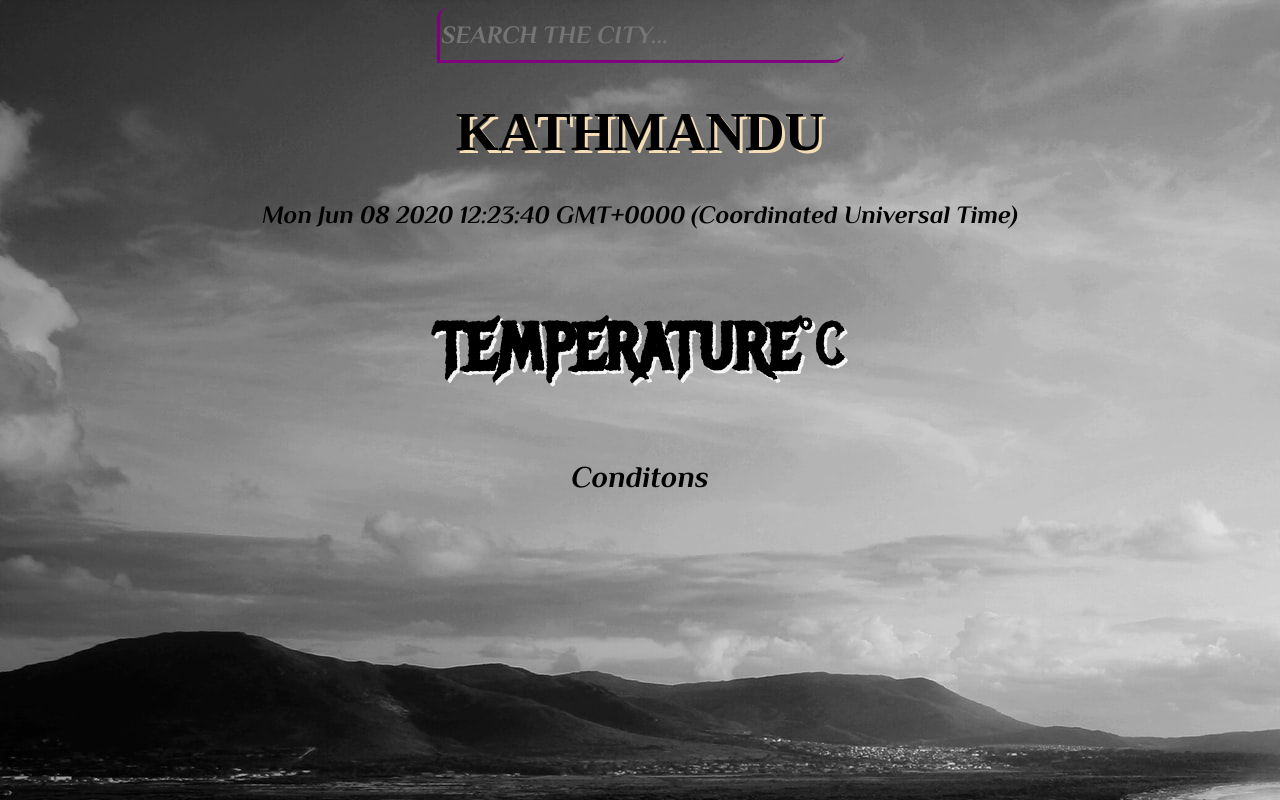
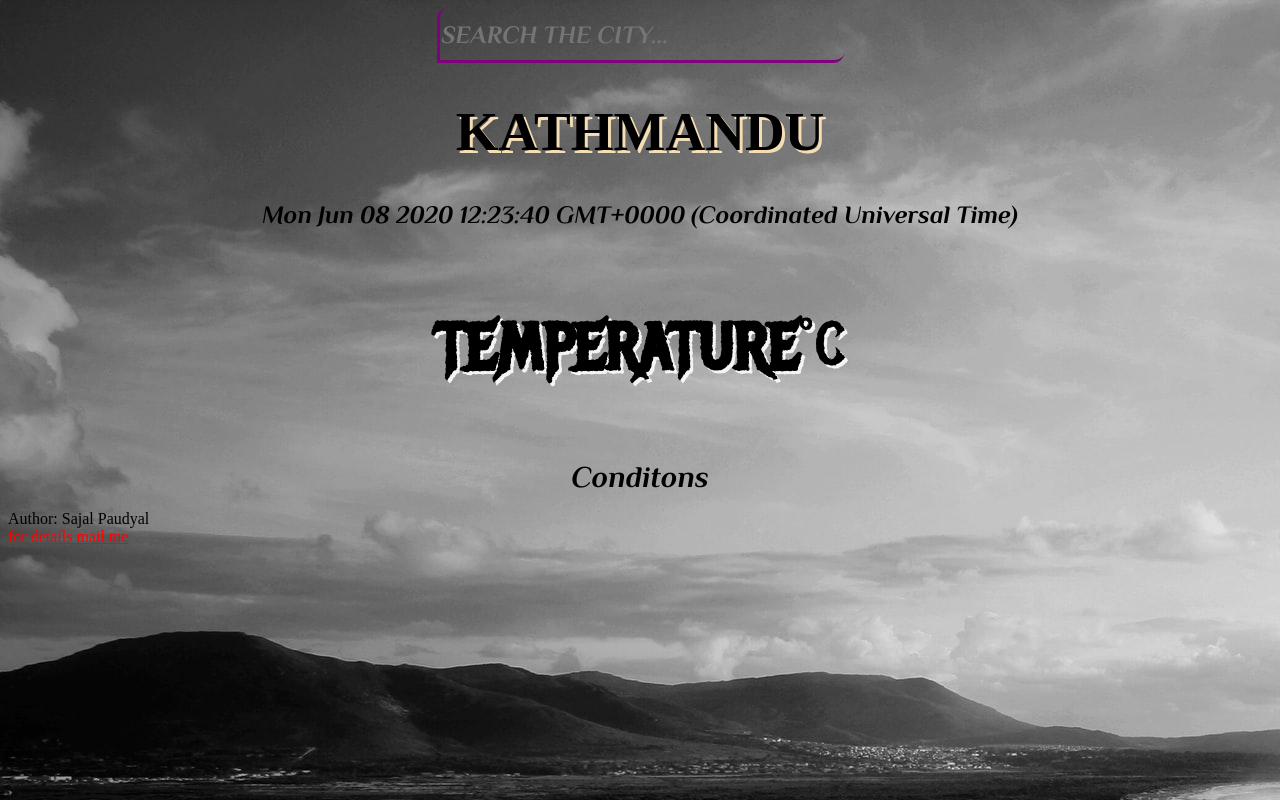
Before and after one commit to SajalPaudyal/weatherapp, a plain HTML site: page index.html in a window 1280 px wide. Drawn offline with Linux system fonts and the light colour scheme; a web font is replaced by a local one.

Commit message:
Weather app

```diff
--- a/weather.html
+++ b/index.html
@@ -28,6 +28,10 @@
     </div>
     <div class="temperature-description">Conditons</div>
   </div>
+  <footer class="footer">
+    <p>Author: Sajal Paudyal<br>
+    <a href="mailto:paudyalsajal@gmail.com" class="real"> for details mail me</a></p>
+  </footer>
 
   <script src="weather.js"></script>
 </body>
--- a/weather.css
+++ b/weather.css
@@ -4,9 +4,6 @@ body{
   text-align: center;
  background-size:auto;
  background-repeat: no-repeat;
- text-align: center;
-
-
 }
 
 .degree-section{
@@ -69,3 +66,10 @@ body{
   font-family: 'Philosopher', sans-serif;
   text-transform: capitalize;
 }
+.footer{
+  text-align: left;
+}
+.real{
+  color: red;
+
+}
```
